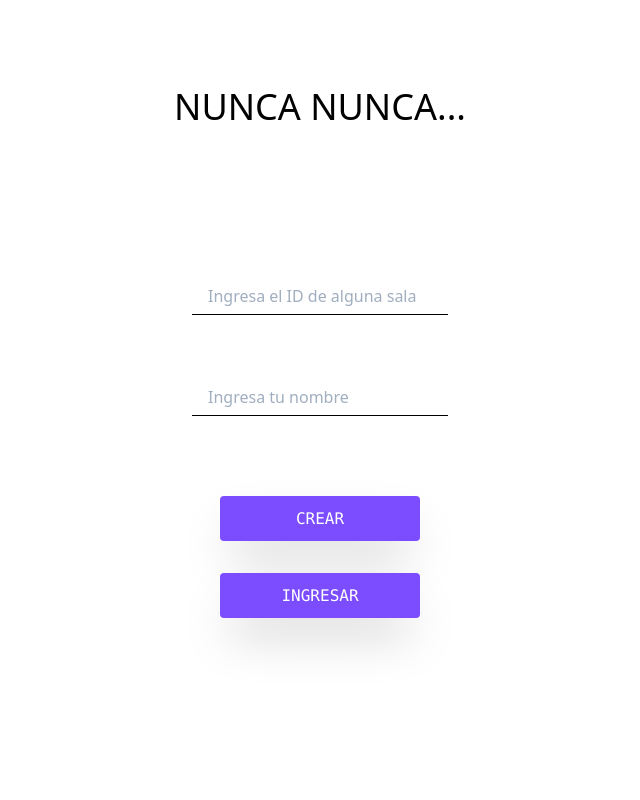
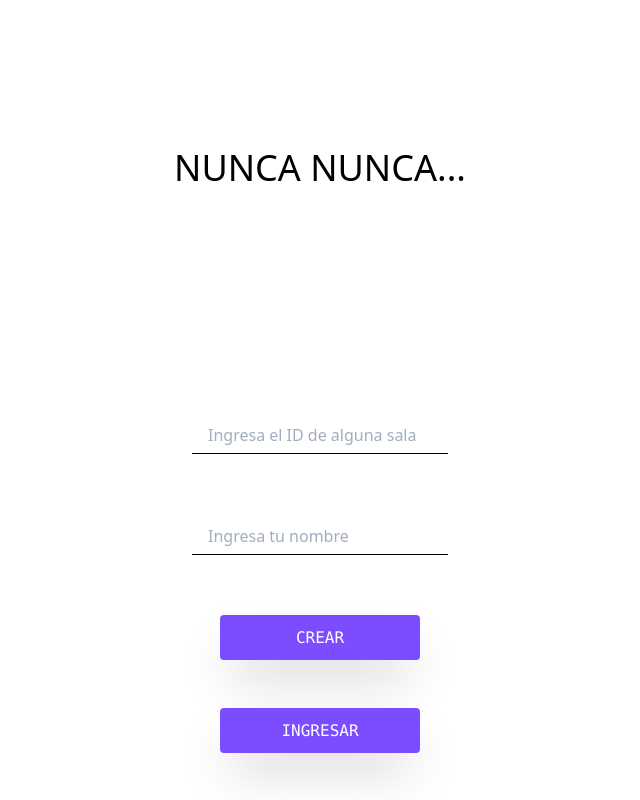
Before and after one commit to rieg-ec/neverhaveiever-web, a Vue app: page / in a window 1280 px wide. Shown: the whole page, without its empty margins (320-960 px from the left). Built offline with nearby package versions, Linux system fonts and the light colour scheme; no server answers.

Commit message:
fix: different screen ratios bugs

```diff
--- a/public/index.html
+++ b/public/index.html
@@ -3,7 +3,7 @@
   <head>
     <meta charset="utf-8">
     <meta http-equiv="X-UA-Compatible" content="IE=edge">
-    <meta name="viewport" content="width=device-width,initial-scale=1.0">
+    <meta name="viewport" content="width=device-width,height=device-height,initial-scale=1.0,maximum-scale=1.0">
     <link rel="icon" href="<%= BASE_URL %>favicon.ico">
     <title><%= htmlWebpackPlugin.options.title %></title>
   </head>
@@ -13,12 +13,13 @@
     </noscript>
     <div id="app"></div>
     <!-- built files will be auto injected -->
-    <style media="screen">
+    <style>
       body, html {
         margin: 0px;
         padding: 0px;
         width: 100%;
         height: 100%;
+        overflow: hidden;
       }
     </style>
   </body>
--- a/src/views/Game.vue
+++ b/src/views/Game.vue
@@ -1,25 +1,25 @@
 <template>
   <div class="w-full h-full flex flex-col items-center">
 
-      <div v-if="!status.submittedStatement" class="w-full pt-32">
-        <div class="flex flex-col items-center">
-          <div class="my-32">
+      <div v-if="!status.submittedStatement"
+        class="w-full h-full my-32 flex flex-col justify-center items-center"
+      >
+          <div class="px-8 flex flex-col justify-center flex-grow">
             <TextInput
             :placeholder="'Nunca Nunca...'"
             v-model:value="statement"
             />
           </div>
-          <div class="text-center">
+          <div class="text-center flex flex-col justify-center flex-grow">
             <BaseButton
             :disabled= "!statement"
             @clicked="sendStatement"
             :text="'enviar'"
             />
           </div>
-        </div>
       </div>
 
-      <div v-else class="w-full h-full text-center pt-32">
+      <div v-else class="w-full h-full text-center my-48">
         <div v-if="usersWithoutStatement.length" class="flex flex-col items-center">
           <p class="pb-10">Listo! esperando a:</p>
           <div class="relative w-48 h-1/2 sm:w-64 flex justify-center">
--- a/src/views/Home.vue
+++ b/src/views/Home.vue
@@ -1,11 +1,11 @@
 <template>
-  <div class="flex flex-col w-full">
-    <div class="py-20 text-center text-4xl">
+  <div class="flex flex-col w-full h-full p-4">
+    <div class="py-1/10 text-center text-4xl">
         NUNCA NUNCA...
     </div>
 
-    <div class="flex flex-col">
-      <div class="flex flex-col items-center py-8">
+    <div class="flex flex-col h-full">
+      <div class="flex flex-col items-center justify-center mt-1/20 flex-grow">
         <div class="relative py-8 w-64">
           <TextInput
           :placeholder="'Ingresa el ID de alguna sala'"
@@ -26,7 +26,8 @@
         </div>
       </div>
 
-      <div class="flex justify-center py-4">
+      <div class="flex-grow">
+        <div class="flex justify-center py-6">
           <BaseButton
           :disabled="!validUsername"
           @clicked="handleCreate"
@@ -35,13 +36,14 @@
           />
         </div>
 
-      <div class="flex justify-center py-4">
+        <div class="flex justify-center py-6">
           <BaseButton
           :disabled="!validUsername || !validRoomID"
           @clicked="handleJoin"
           :loading="status.loadingJoin"
           :text="'ingresar'"
           />
+        </div>
       </div>
 
     </div>
--- a/src/views/Room.vue
+++ b/src/views/Room.vue
@@ -1,7 +1,7 @@
 <template>
-  <div class="w-full h-full flex flex-col items-center py-8">
+  <div class="w-full flex flex-col items-center py-8">
 
-    <div class="py-16 text-center text-3xl">
+    <div class="py-1/10 text-center text-3xl">
       NUNCA NUNCA...
     </div>
 
@@ -15,7 +15,7 @@
           <p class="uppercase">personas conectadas:</p>
         </div>
 
-        <div class="relative w-48 h-48 sm:w-64 sm:h-64 flex justify-center">
+        <div class="relative w-48 h-1/4 sm:w-64 sm:h-64 flex justify-center">
           <UsersList :users="$store.state.socket.room.users"/>
         </div>
 
--- a/tailwind.config.js
+++ b/tailwind.config.js
@@ -48,6 +48,11 @@ module.exports = {
       '120': '36rem',
       '150': '48rem',
       '200': '64rem',
+      '1/20': '5%',
+      '1/10': '10%',
+      '1/5': '20%',
+      '1/3': '33%',
+      '1/2': '50%',
     },
     backgroundColor: theme => theme('colors'),
     backgroundImage: {
@@ -191,6 +196,9 @@ module.exports = {
       ...theme('spacing'),
       full: '100%',
       screen: '100vh',
+      '1/5': '20vh',
+      '1/4': '25vh',
+      '1/3': '33vh',
       '1/2': '50vh',
       '3/4': '75vh',
       '5/6': '83vh',
```
Lines whose indentation alone changed are shown as unchanged.
